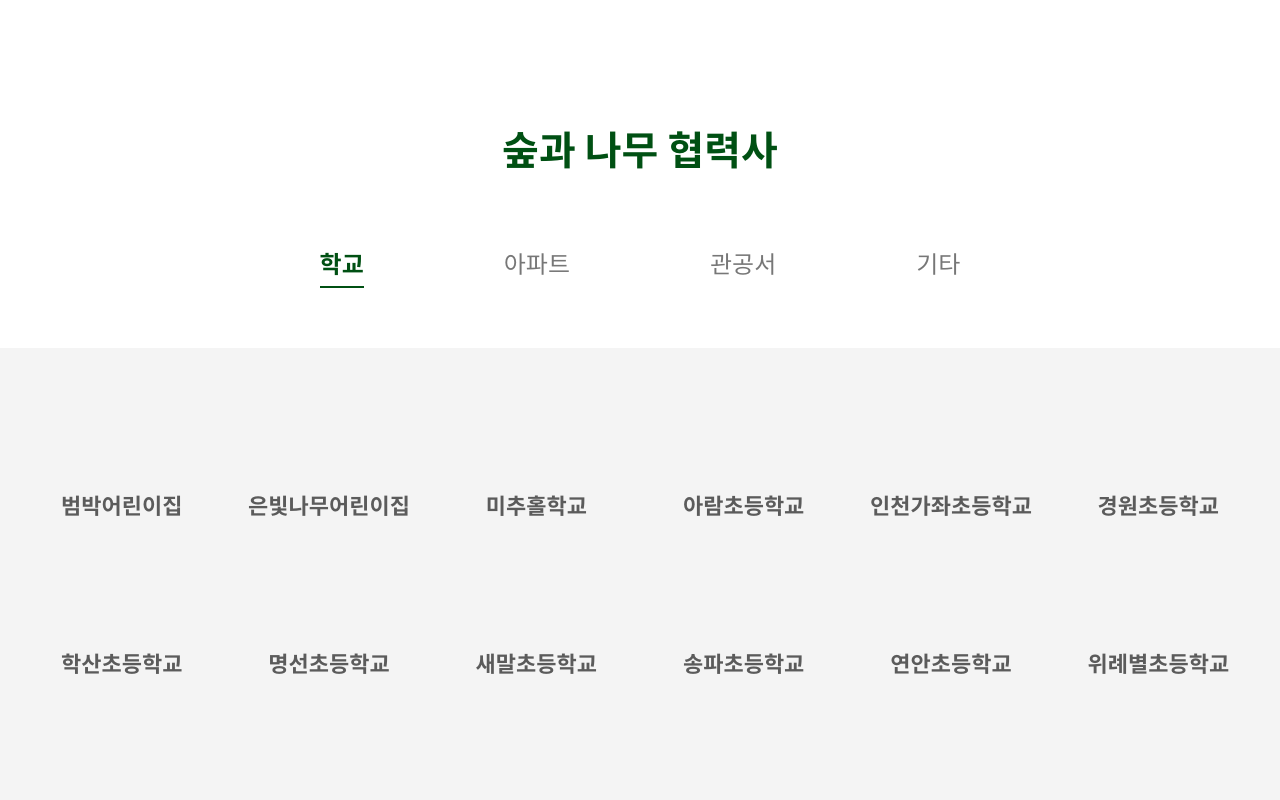
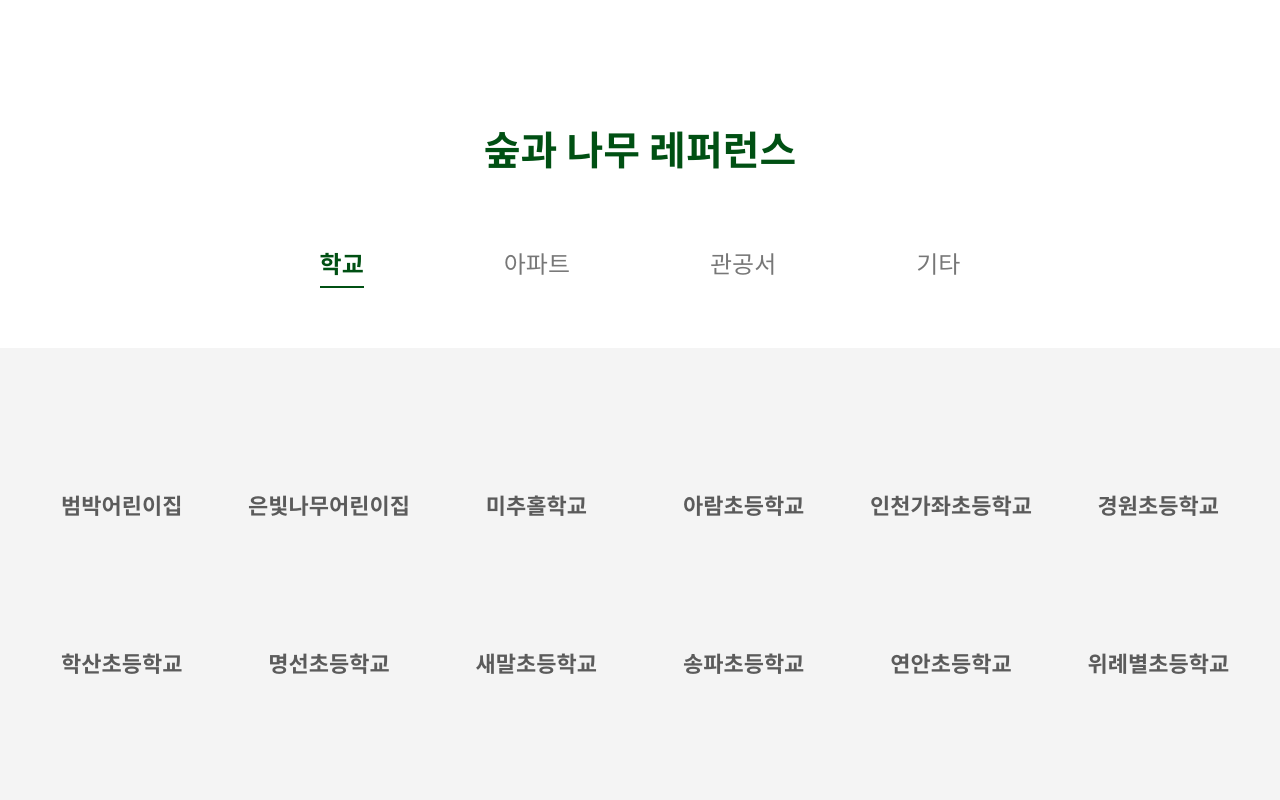
Before and after one commit to BaeJ1H021/Forest-and-Trees, a React (Vite) app: page / in a window 1280 px wide. Shown: the part 880-1680 px from the top of the page. Built offline with nearby package versions, Linux system fonts and the light colour scheme.

Commit message:
feedback: 1차
- 동영상 섹션 삭제

```diff
--- a/src/components/molecules/PartnerSection.tsx
+++ b/src/components/molecules/PartnerSection.tsx
@@ -133,7 +133,7 @@ export default function PartnerSection() {
 
   return (
     <Section>
-      <Title>숲과 나무 협력사</Title>
+      <Title>숲과 나무 레퍼런스</Title>
 
       <Tabs>
         <Tab $active={active === 'school'} onClick={() => setActive('school')}>
--- a/src/pages/HomePage.tsx
+++ b/src/pages/HomePage.tsx
@@ -9,7 +9,6 @@ import {
   LandscapeMaintenanceSection,
   PartnerSection,
   QuoteBanner,
-  TimeLandscapeVideoSection,
   TreeHospitalSection,
   TrimmingMowingSection,
 } from '../components/molecules';
@@ -26,7 +25,6 @@ const HomePage = () => {
       <TrimmingMowingSection />
       <FacilityConstructionSection />
       <ArtificialConstructionSection />
-      <TimeLandscapeVideoSection />
       <Award />
       <BlogCTASection />
     </HomePageContainer>
```
